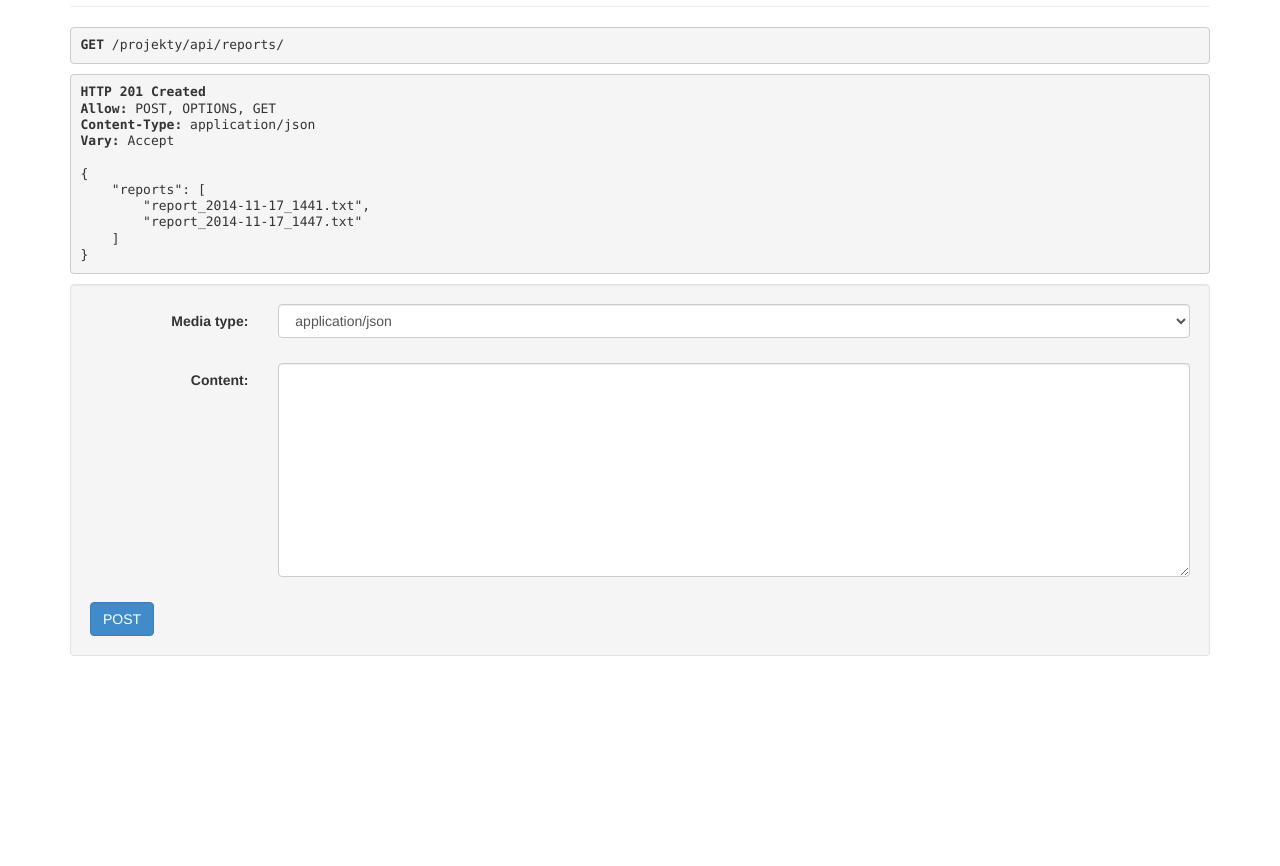
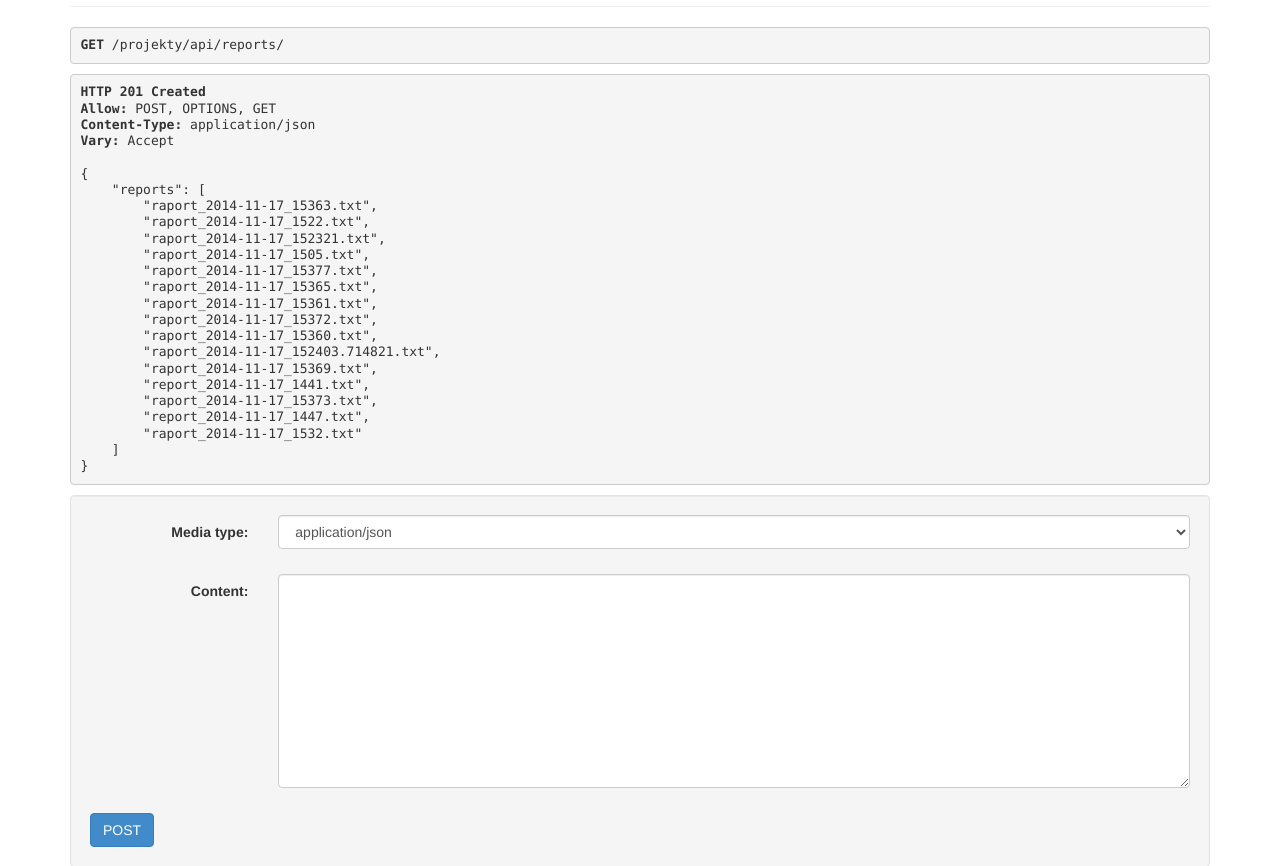
Before and after one commit to krzempoluch/Django_test, a Django app: page /projekty/api/reports/ in a window 1280 px wide. Shown: the part 254-1120 px from the top of the page. Before the commit the page ends 910 px from the top, so only its background shows below. Run offline with Django 3.2, Linux system fonts and the light colour scheme; some libraries are stand-ins or nearby versions.

Commit message:
Zapisywanie oraz pobieranie raportów

```diff
--- a/projekty/queue.py
+++ b/projekty/queue.py
@@ -1,5 +1,6 @@
 #!/usr/bin/env python
 import logging, pika, threading, datetime
+from random import randrange
 
 class MessageQueue(object):
     u"Klasa do laczenia sie z kolejkami"
@@ -56,7 +57,7 @@ class ReportConsumerQueue(ConsumerQueue):
     def saveReport(self, report):
         now = datetime.datetime.now()
         reportFolder = 'reports/'
-        fileName = reportFolder+'raport_'+now.strftime("%Y-%m-%d_%H%M")+'.txt'
+        fileName = reportFolder+'raport_'+now.strftime("%Y-%m-%d_%H%M")+str(randrange(10))+'.txt'
         handle1=open(fileName,'w+')
         handle1.write(str(report))
         handle1.close()
--- a/projekty/templates/index.html
+++ b/projekty/templates/index.html
@@ -59,7 +59,7 @@
 		</div>
 		<ul>
 			<div data-ng-repeat="report in reports">
-				<li>{%verbatim%}{{report}}{%endverbatim%}</li>
+				<li><a style="cursor: pointer;" ng-click="downloadReport(report)">{%verbatim%}{{report}}{%endverbatim%}</a></li>
 			</div>
 		</ul>
  </script>
--- a/projekty/urls.py
+++ b/projekty/urls.py
@@ -4,6 +4,7 @@ from projekty import views
 
 urlpatterns = patterns('',
     url(r'^$', TemplateView.as_view(template_name='index.html')),
+    url(r'^api/reports/(?P<file_name>.+)/$',  views.get_report_file),
     url(r'^api/reports/$',  views.get_reports),
     url(r'^api/projekty/(?P<project_id>.+)/generate/$',  views.generate_report),
     url(r'^api/projekty/(?P<project_id>.+)/$',  views.project_details),
--- a/projekty/views.py
+++ b/projekty/views.py
@@ -10,7 +10,7 @@ from projekty.queue import ReportConsumerQueue
 import logging, os
 
 logger = logging.getLogger(__name__+'views')
-subscriber = ReportConsumerQueue('reportReturnQueue')
+
 # Create your views here.
 def index(request):
     template = loader.get_template('index.html')
@@ -79,6 +79,7 @@ def mwd_list(request):
 def generate_report(request, project_id):
     if request.method == 'POST':
         logger.error('---------------------Generuje raport dla projektu o id: '+str(project_id)+' ---------------')
+        subscriber = ReportConsumerQueue('reportReturnQueue')
         subscriber.consume()
         gen_report.delay(project_id)
 
@@ -88,3 +89,13 @@ def get_reports(request):
         path = 'reports/'
         files_list = os.listdir(path)
         return Response({'reports': files_list}, status=status.HTTP_201_CREATED)
+
+@api_view(['GET', 'POST'])
+def get_report_file(request, file_name):
+    if request.method == 'GET':
+        path = 'reports/'
+        logger.error('Pobieranie pliku '+(path+file_name))
+        return_file=open(path+file_name, 'rb')
+        response = HttpResponse(return_file, content_type='application/force-download')
+        response['Content-Disposition'] = 'attachment; filename="%s"' % file_name
+        return response
--- /dev/null
+++ b/reports/raport_2014-11-17_1505.txt
@@ -0,0 +1 @@
+b'2014-11-17 15:05 ID: 5 Lorem ipsum dolor sit amet, consectetur adipiscing elit, sed do eiusmod tempor incididunt ut labore et dolore magna aliqua. Ut enim ad minim veniam, quis nostrud exercitation ullamco laboris         isi ut aliquip ex ea commodo consequat. Duis aute irure dolor in reprehenderit in voluptate velit esse cillum dolore eu fugiat nulla         pariatur. Excepteur sint occaecat cupidatat non proident, sunt in culpa         qui officia deserunt mollit anim id est laborum.'
--- /dev/null
+++ b/reports/raport_2014-11-17_1522.txt
@@ -0,0 +1 @@
+b'2014-11-17 15:21 ID: 4 Lorem ipsum dolor sit amet, consectetur adipiscing elit, sed do eiusmod tempor incididunt ut labore et dolore magna aliqua. Ut enim ad minim veniam, quis nostrud exercitation ullamco laboris         isi ut aliquip ex ea commodo consequat. Duis aute irure dolor in reprehenderit in voluptate velit esse cillum dolore eu fugiat nulla         pariatur. Excepteur sint occaecat cupidatat non proident, sunt in culpa         qui officia deserunt mollit anim id est laborum.'
--- /dev/null
+++ b/reports/raport_2014-11-17_152321.txt
@@ -0,0 +1 @@
+b'2014-11-17 15:23 ID: 4 Lorem ipsum dolor sit amet, consectetur adipiscing elit, sed do eiusmod tempor incididunt ut labore et dolore magna aliqua. Ut enim ad minim veniam, quis nostrud exercitation ullamco laboris         isi ut aliquip ex ea commodo consequat. Duis aute irure dolor in reprehenderit in voluptate velit esse cillum dolore eu fugiat nulla         pariatur. Excepteur sint occaecat cupidatat non proident, sunt in culpa         qui officia deserunt mollit anim id est laborum.'
--- /dev/null
+++ b/reports/raport_2014-11-17_152403.714821.txt
@@ -0,0 +1 @@
+b'2014-11-17 15:23 ID: 5 Lorem ipsum dolor sit amet, consectetur adipiscing elit, sed do eiusmod tempor incididunt ut labore et dolore magna aliqua. Ut enim ad minim veniam, quis nostrud exercitation ullamco laboris         isi ut aliquip ex ea commodo consequat. Duis aute irure dolor in reprehenderit in voluptate velit esse cillum dolore eu fugiat nulla         pariatur. Excepteur sint occaecat cupidatat non proident, sunt in culpa         qui officia deserunt mollit anim id est laborum.'
--- /dev/null
+++ b/reports/raport_2014-11-17_1532.txt
@@ -0,0 +1 @@
+b'2014-11-17 15:32 ID: 5 Lorem ipsum dolor sit amet, consectetur adipiscing elit, sed do eiusmod tempor incididunt ut labore et dolore magna aliqua. Ut enim ad minim veniam, quis nostrud exercitation ullamco laboris         isi ut aliquip ex ea commodo consequat. Duis aute irure dolor in reprehenderit in voluptate velit esse cillum dolore eu fugiat nulla         pariatur. Excepteur sint occaecat cupidatat non proident, sunt in culpa         qui officia deserunt mollit anim id est laborum.'
--- /dev/null
+++ b/reports/raport_2014-11-17_15360.txt
@@ -0,0 +1 @@
+b'2014-11-17 15:36 ID: 4 Lorem ipsum dolor sit amet, consectetur adipiscing elit, sed do eiusmod tempor incididunt ut labore et dolore magna aliqua. Ut enim ad minim veniam, quis nostrud exercitation ullamco laboris         isi ut aliquip ex ea commodo consequat. Duis aute irure dolor in reprehenderit in voluptate velit esse cillum dolore eu fugiat nulla         pariatur. Excepteur sint occaecat cupidatat non proident, sunt in culpa         qui officia deserunt mollit anim id est laborum.'
--- /dev/null
+++ b/reports/raport_2014-11-17_15361.txt
@@ -0,0 +1 @@
+b'2014-11-17 15:36 ID: 4 Lorem ipsum dolor sit amet, consectetur adipiscing elit, sed do eiusmod tempor incididunt ut labore et dolore magna aliqua. Ut enim ad minim veniam, quis nostrud exercitation ullamco laboris         isi ut aliquip ex ea commodo consequat. Duis aute irure dolor in reprehenderit in voluptate velit esse cillum dolore eu fugiat nulla         pariatur. Excepteur sint occaecat cupidatat non proident, sunt in culpa         qui officia deserunt mollit anim id est laborum.'
--- /dev/null
+++ b/reports/raport_2014-11-17_15363.txt
@@ -0,0 +1 @@
+b'2014-11-17 15:36 ID: 48 Lorem ipsum dolor sit amet, consectetur adipiscing elit, sed do eiusmod tempor incididunt ut labore et dolore magna aliqua. Ut enim ad minim veniam, quis nostrud exercitation ullamco laboris         isi ut aliquip ex ea commodo consequat. Duis aute irure dolor in reprehenderit in voluptate velit esse cillum dolore eu fugiat nulla         pariatur. Excepteur sint occaecat cupidatat non proident, sunt in culpa         qui officia deserunt mollit anim id est laborum.'
--- /dev/null
+++ b/reports/raport_2014-11-17_15365.txt
@@ -0,0 +1 @@
+b'2014-11-17 15:36 ID: 5 Lorem ipsum dolor sit amet, consectetur adipiscing elit, sed do eiusmod tempor incididunt ut labore et dolore magna aliqua. Ut enim ad minim veniam, quis nostrud exercitation ullamco laboris         isi ut aliquip ex ea commodo consequat. Duis aute irure dolor in reprehenderit in voluptate velit esse cillum dolore eu fugiat nulla         pariatur. Excepteur sint occaecat cupidatat non proident, sunt in culpa         qui officia deserunt mollit anim id est laborum.'
--- /dev/null
+++ b/reports/raport_2014-11-17_15369.txt
@@ -0,0 +1 @@
+b'2014-11-17 15:36 ID: 5 Lorem ipsum dolor sit amet, consectetur adipiscing elit, sed do eiusmod tempor incididunt ut labore et dolore magna aliqua. Ut enim ad minim veniam, quis nostrud exercitation ullamco laboris         isi ut aliquip ex ea commodo consequat. Duis aute irure dolor in reprehenderit in voluptate velit esse cillum dolore eu fugiat nulla         pariatur. Excepteur sint occaecat cupidatat non proident, sunt in culpa         qui officia deserunt mollit anim id est laborum.'
--- /dev/null
+++ b/reports/raport_2014-11-17_15372.txt
@@ -0,0 +1 @@
+b'2014-11-17 15:37 ID: 5 Lorem ipsum dolor sit amet, consectetur adipiscing elit, sed do eiusmod tempor incididunt ut labore et dolore magna aliqua. Ut enim ad minim veniam, quis nostrud exercitation ullamco laboris         isi ut aliquip ex ea commodo consequat. Duis aute irure dolor in reprehenderit in voluptate velit esse cillum dolore eu fugiat nulla         pariatur. Excepteur sint occaecat cupidatat non proident, sunt in culpa         qui officia deserunt mollit anim id est laborum.'
--- /dev/null
+++ b/reports/raport_2014-11-17_15373.txt
@@ -0,0 +1 @@
+b'2014-11-17 15:37 ID: 48 Lorem ipsum dolor sit amet, consectetur adipiscing elit, sed do eiusmod tempor incididunt ut labore et dolore magna aliqua. Ut enim ad minim veniam, quis nostrud exercitation ullamco laboris         isi ut aliquip ex ea commodo consequat. Duis aute irure dolor in reprehenderit in voluptate velit esse cillum dolore eu fugiat nulla         pariatur. Excepteur sint occaecat cupidatat non proident, sunt in culpa         qui officia deserunt mollit anim id est laborum.'
--- /dev/null
+++ b/reports/raport_2014-11-17_15377.txt
@@ -0,0 +1 @@
+b'2014-11-17 15:37 ID: 4 Lorem ipsum dolor sit amet, consectetur adipiscing elit, sed do eiusmod tempor incididunt ut labore et dolore magna aliqua. Ut enim ad minim veniam, quis nostrud exercitation ullamco laboris         isi ut aliquip ex ea commodo consequat. Duis aute irure dolor in reprehenderit in voluptate velit esse cillum dolore eu fugiat nulla         pariatur. Excepteur sint occaecat cupidatat non proident, sunt in culpa         qui officia deserunt mollit anim id est laborum.'
```
Also changed, not shown: projekty/static/javascripts/angularControllers.js (+9 -1 lines).
